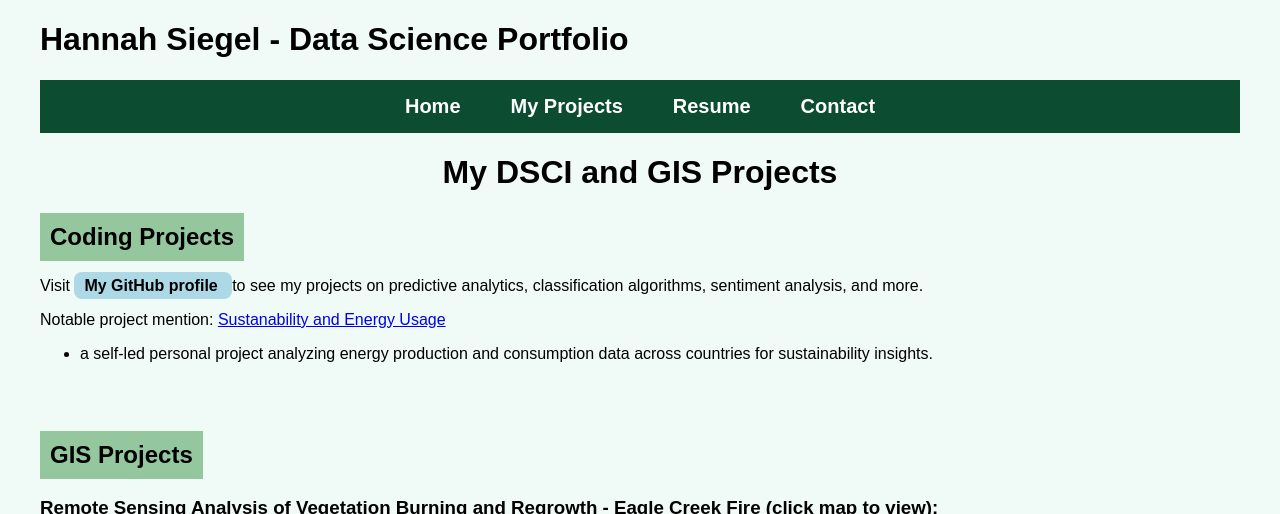
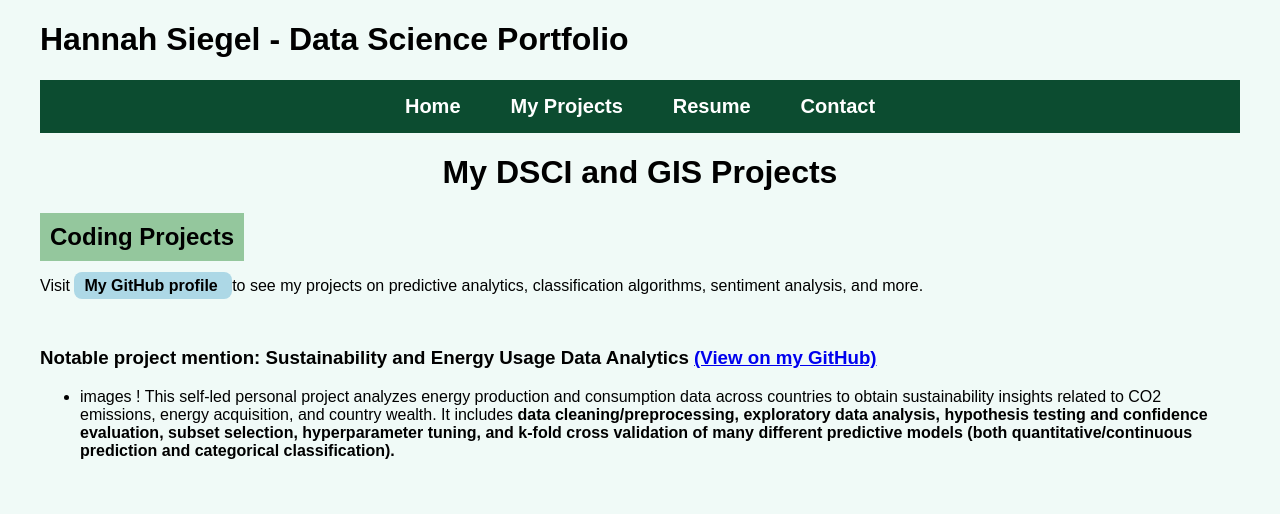
Before and after one commit to siegelhannah/portfolio, a Jekyll site: the page built from Projects.md, in a window 1280 px wide and 900 px high, cut to the strip 0-514 px from the top of the window. Built offline with Jekyll 4.4.1, drawn with Linux system fonts in a browser that asks for light colours.

Commit message:
Update Projects.md

```diff
--- a/Projects.md
+++ b/Projects.md
@@ -20,8 +20,12 @@ permalink: /projects/
   to see my projects on predictive analytics, classification algorithms, sentiment analysis, and more.
 </p>
 
-Notable project mention: [Sustanability and Energy Usage](https://github.com/siegelhannah/Energy-Use-Sustainability)
-- a self-led personal project analyzing energy production and consumption data across countries for sustainability insights.
+<br>
+
+### Notable project mention: Sustainability and Energy Usage Data Analytics [(View on my GitHub)](https://github.com/siegelhannah/Energy-Use-Sustainability)
+
+- images !
+This self-led personal project analyzes energy production and consumption data across countries to obtain sustainability insights related to CO2 emissions, energy acquisition, and country wealth. It includes **data cleaning/preprocessing, exploratory data analysis, hypothesis testing and confidence evaluation, subset selection, hyperparameter tuning, and k-fold cross validation of many different predictive models (both quantitative/continuous prediction and categorical classification).**
 
 
 <br><br>
```
